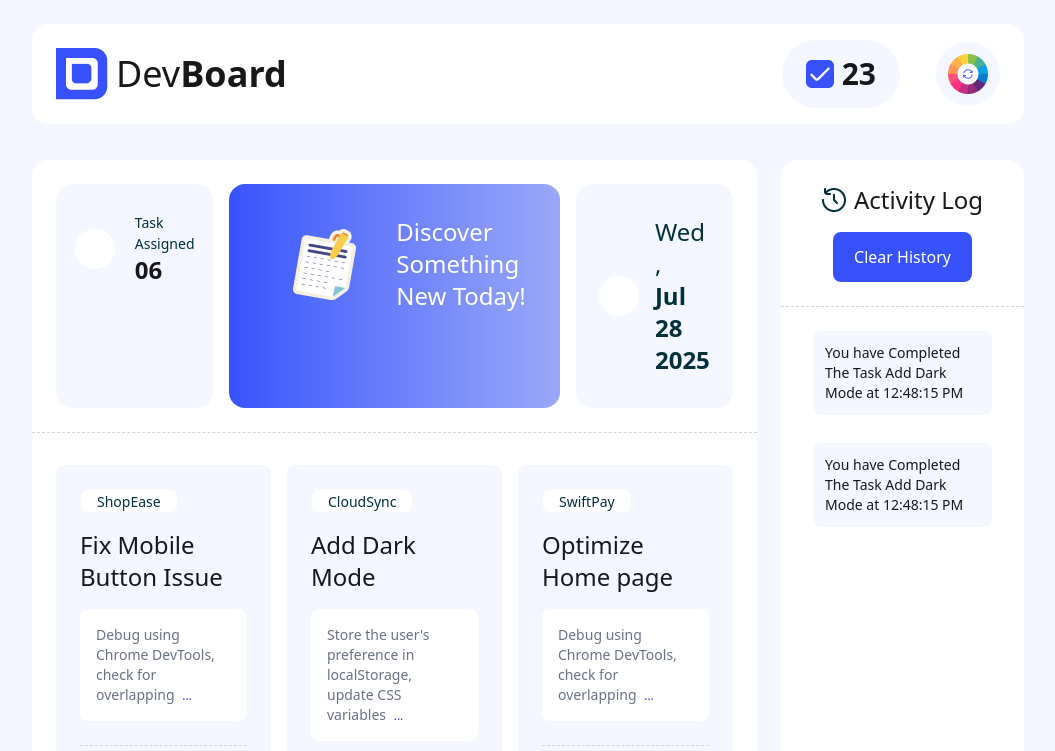
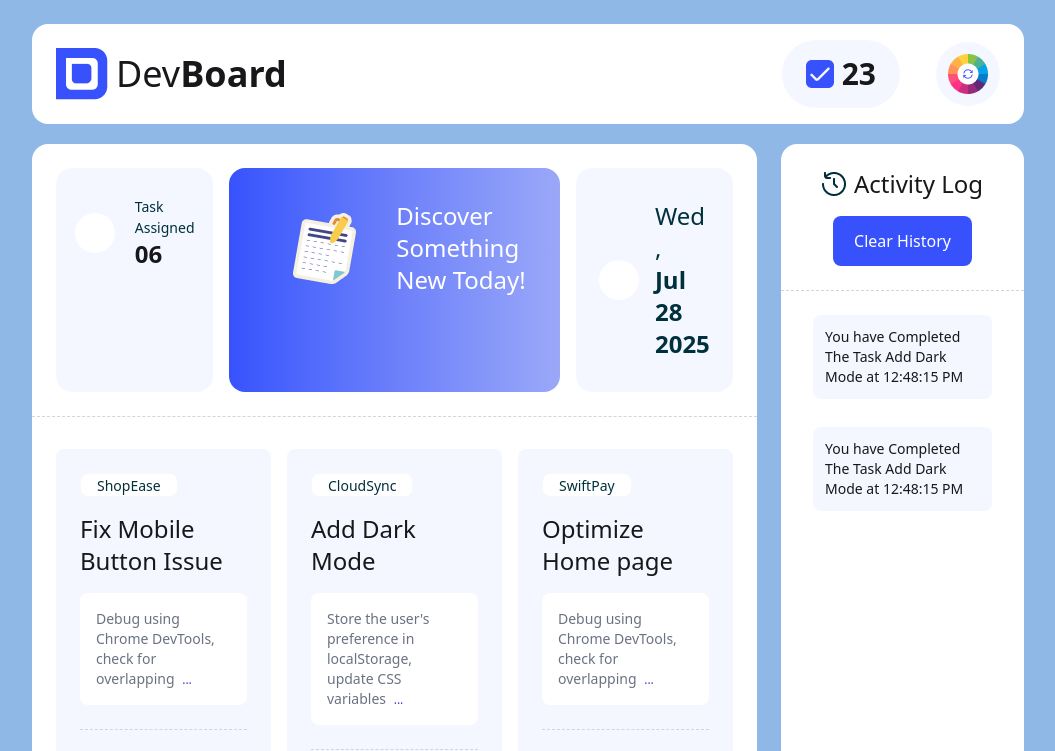
Before and after one commit to osmanfaruque/ph_assignment_5, a plain HTML site: page index.html in a window 1280 px wide. Both pictures are taken after a click on the button 1080 px from the left and 74 px from the top of the page. Shown: the top 751 px of the page, without its empty margins (112-1167 px from the left). Drawn offline with nearby package versions, Linux system fonts and the light colour scheme.

Commit message:
Color Switch function added

```diff
--- /dev/null
+++ b/assets/scripts/theme-randomizer.js
@@ -0,0 +1,20 @@
+// Array of eye-soothing colors
+const colors = [
+    '#8FB8E6', // Even darker blue
+    '#9BC1AD', // Even darker mint
+    '#E6BC8F', // Even darker peach
+    '#BFBFBF', // Even darker gray
+    '#8FB890', // Even darker mint green
+    '#C9A3CD', // Even darker lavender
+    '#E6B589', // Even darker orange
+    '#8FCCD4', // Even darker cyan
+    '#CCD48F', // Even darker lime
+    '#E091A7'  // Even darker pink
+];
+
+let currentColorIndex = 0;
+document.getElementById("theme-btn").addEventListener("click", function(event) {
+    document.getElementById("body").style.backgroundColor = colors[currentColorIndex];
+    document.getElementById("main").style.backgroundColor = colors[currentColorIndex];
+    currentColorIndex = (currentColorIndex + 1) % colors.length;
+});
--- a/index.html
+++ b/index.html
@@ -18,7 +18,7 @@
         rel="stylesheet">
 </head>
 
-<body class="poppins m-0 p-0 bg-[#F4F7FF] px-36 py-6 flex flex-col gap-5">
+<body id="body" class="poppins m-0 p-0 bg-[#F4F7FF] px-36 py-6 flex flex-col gap-5">
     <nav class="flex justify-between items-center bg-white rounded-2xl px-6 py-4">
         <div class="flex items-center gap-2">
             <img src="assets/images/logo.png" alt="Logo">
@@ -36,7 +36,7 @@
             </div>
         </div>
     </nav>
-    <main class="bg-[#F4F7FF] rounded-2xl py-4 flex gap-6">
+    <main id="main" class="bg-[#F4F7FF] rounded-2xl flex gap-6">
         <!-- Task Assigned Section -->
         <section class="w-9/12 bg-white rounded-2xl p-6">
             <!-- task assigned Card -->
@@ -260,7 +260,7 @@
             </div>
         </section>
     </main>
-
+    <script src="assets/scripts/theme-randomizer.js"></script>
 </body>
 
 </html>
```
